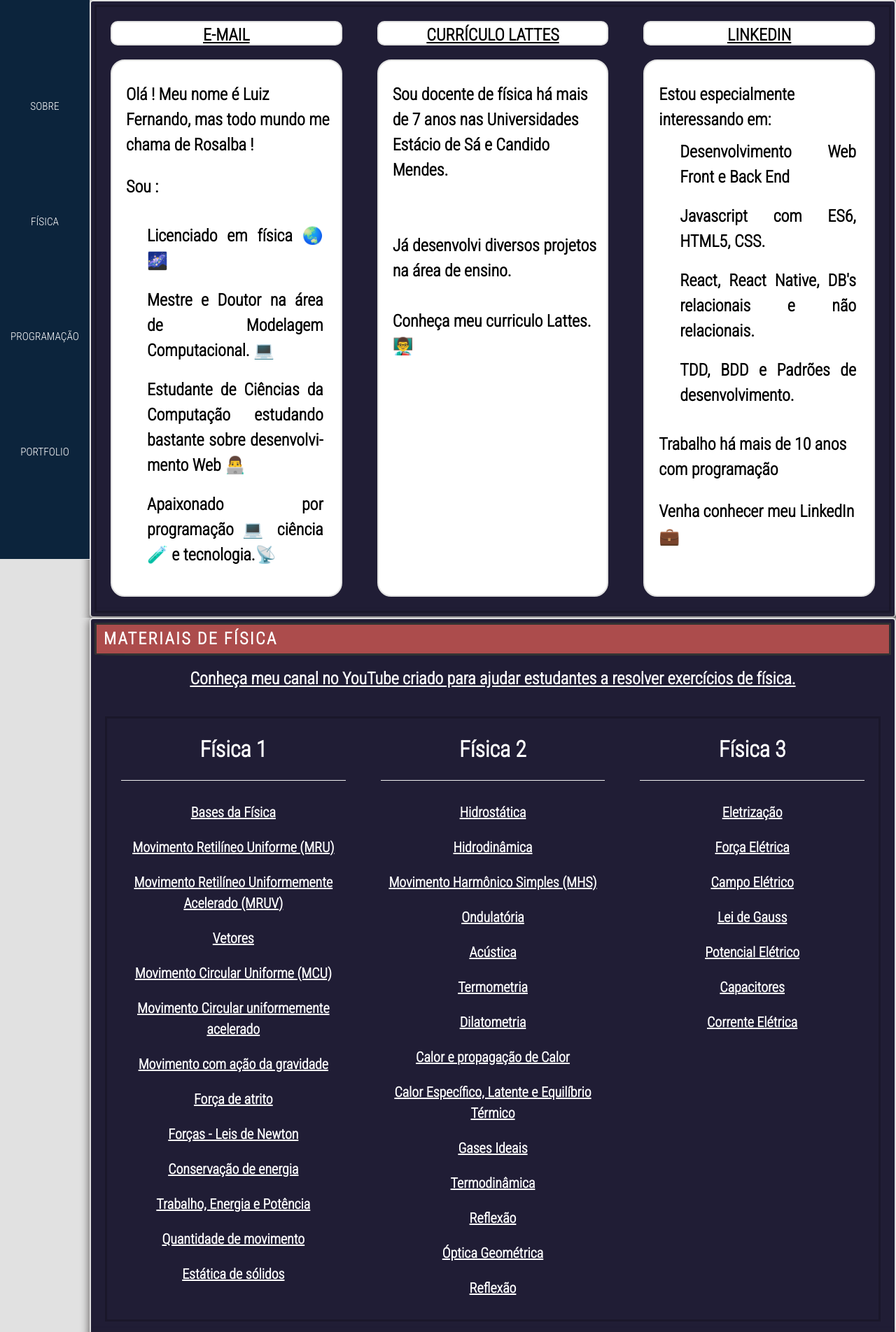
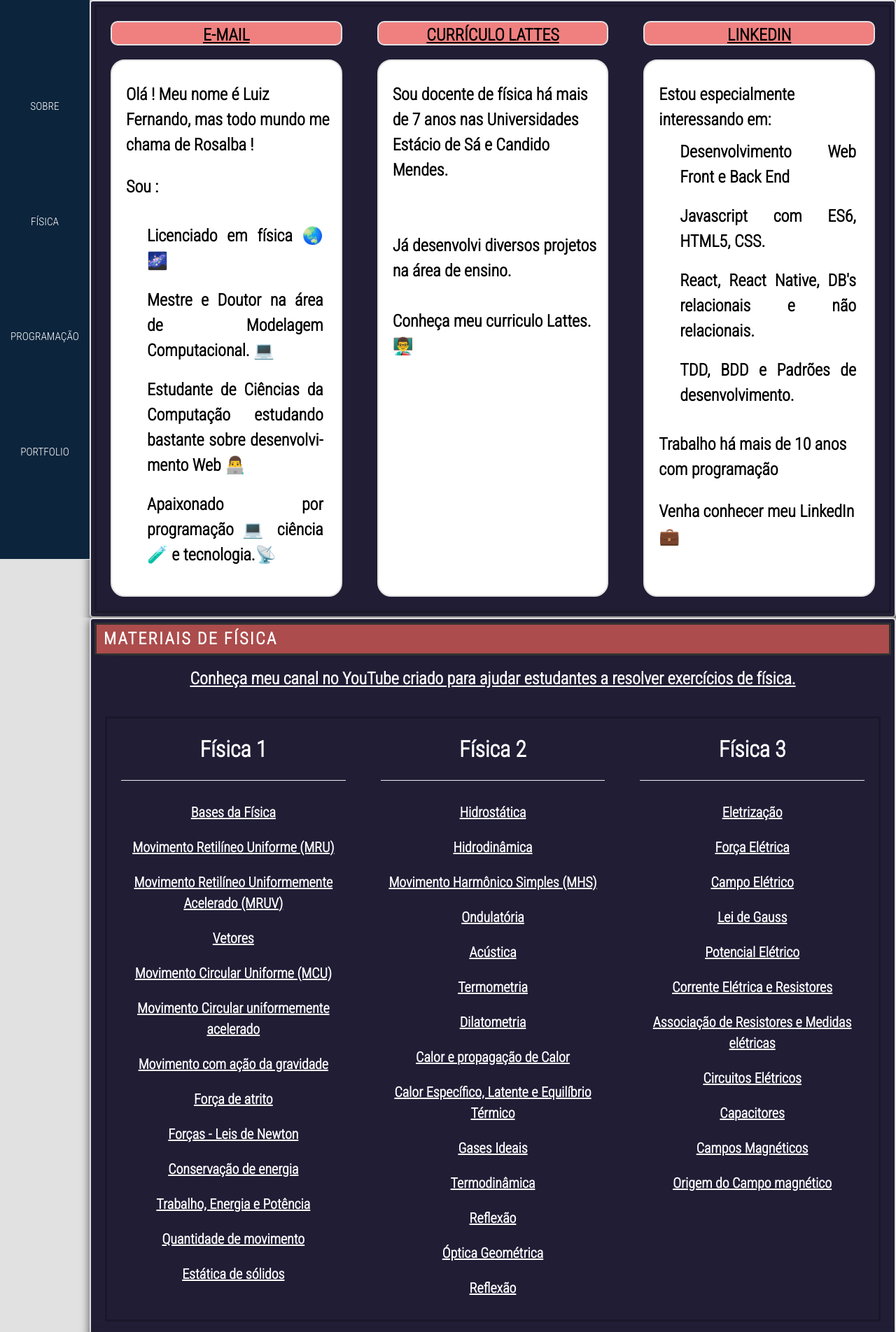
Before and after one commit to luizrosalba/react_hp, a React (Create React App) app in the folder hp-app/: page / in a window 1280 px wide. Shown: the top 1904 px of the page at 70% size. Built offline with nearby package versions, Linux system fonts and the light colour scheme.

Commit message:
acrescentei links em fisica e adicione no contato

```diff
--- a/hp-app/src/App.css
+++ b/hp-app/src/App.css
@@ -284,6 +284,7 @@ div.texto_secao{
 }
 
 .Botao-Contato{
+
   display: flex;
   flex-direction: row;
   align-items: center;
@@ -302,8 +303,12 @@ div.texto_secao{
   margin-bottom: 20px;
   position:relative;
   font-weight: 800;
+  background-color: lightcoral;
+
 }
-
+.color-blue:hover{
+  color: blue;
+}
 .Botao-Contato-Linha{
   display:none;
 }
--- a/hp-app/src/pages/Fisica/index.js
+++ b/hp-app/src/pages/Fisica/index.js
@@ -60,8 +60,12 @@ const Fisica = () => {
               <a href="https://www.youtube.com/playlist?list=PLa9GqOuhTSD8Lk02dLuaG89kdAqAIP7Bo" target="_blank" rel="noopener noreferrer" > Campo Elétrico   </a>
               <a href="https://www.youtube.com/playlist?list=PLa9GqOuhTSD8rj0PdW9_YPIiXraP-w1dA" target="_blank" rel="noopener noreferrer" > Lei de Gauss   </a>
               <a href="https://www.youtube.com/playlist?list=PLa9GqOuhTSD8aos9nnh2cEnMm16AIOT0Q" target="_blank" rel="noopener noreferrer" > Potencial Elétrico   </a>
+              <a href="https://www.youtube.com/playlist?list=PLa9GqOuhTSD-PyRkwBsNzY80dM3bov8oC" target="_blank" rel="noopener noreferrer" > Corrente Elétrica e Resistores</a>
+              <a href="https://www.youtube.com/playlist?list=PLa9GqOuhTSD9v18kmXz9fZQXPPho3YpZt" target="_blank" rel="noopener noreferrer" > Associação de Resistores e Medidas elétricas  </a>
+              <a href="https://www.youtube.com/playlist?list=PLa9GqOuhTSD9mWgEBvVKTcOLKDdtPxnvc" target="_blank" rel="noopener noreferrer" > Circuitos Elétricos</a>
               <a href="https://www.youtube.com/playlist?list=PLa9GqOuhTSD-UqD1zQhY9_C7hVoIL_rrS" target="_blank" rel="noopener noreferrer" > Capacitores  </a>
-              <a href="https://www.youtube.com/playlist?list=PLa9GqOuhTSD9v18kmXz9fZQXPPho3YpZt" target="_blank" rel="noopener noreferrer" > Corrente Elétrica   </a>
+              <a href="https://www.youtube.com/playlist?list=PLa9GqOuhTSD8dEUh_swOSsvCsMnV5OawO" target="_blank" rel="noopener noreferrer" > Campos Magnéticos   </a>
+              <a href="https://www.youtube.com/playlist?list=PLa9GqOuhTSD8Tl11MkXCDiR4BbGAgAkeh" target="_blank" rel="noopener noreferrer" > Origem do Campo magnético   </a>
             </div>
           </div>
         </div>
--- a/hp-app/src/pages/Sobre/index.js
+++ b/hp-app/src/pages/Sobre/index.js
@@ -10,9 +10,9 @@ const Home = () => {
           <div className="texto-sobre ">
               <div className="colunas-sobre">
 
-                  <a className="Botao-Contato" href="mailto:luizrosalba@gmail.com" target="_blank" rel="noopener noreferrer"> E-mail </a>
-                  <a className="Botao-Contato" href="http://lattes.cnpq.br/6417401108821012"             target= "_blank" rel="noopener noreferrer">  Currículo  Lattes </a>
-                  <a className="Botao-Contato" href="https://www.linkedin.com/in/luiz-fernando-rosalba-92469817/" target="_blank" rel="noopener noreferrer">  LinkedIn </a>
+                  <a className="Botao-Contato color-blue" href="mailto:luizrosalba@gmail.com" target="_blank" rel="noopener noreferrer"> E-mail </a>
+                  <a className="Botao-Contato color-blue" href="http://lattes.cnpq.br/6417401108821012"             target= "_blank" rel="noopener noreferrer">  Currículo  Lattes </a>
+                  <a className="Botao-Contato color-blue" href="https://www.linkedin.com/in/luiz-fernando-rosalba-92469817/" target="_blank" rel="noopener noreferrer">  LinkedIn </a>
 
                 <div className="Botao-Contato-Linha">
                       <a  href="mailto:luizrosalba@gmail.com" target="_blank" rel="noopener noreferrer"> E-mail </a>
```
